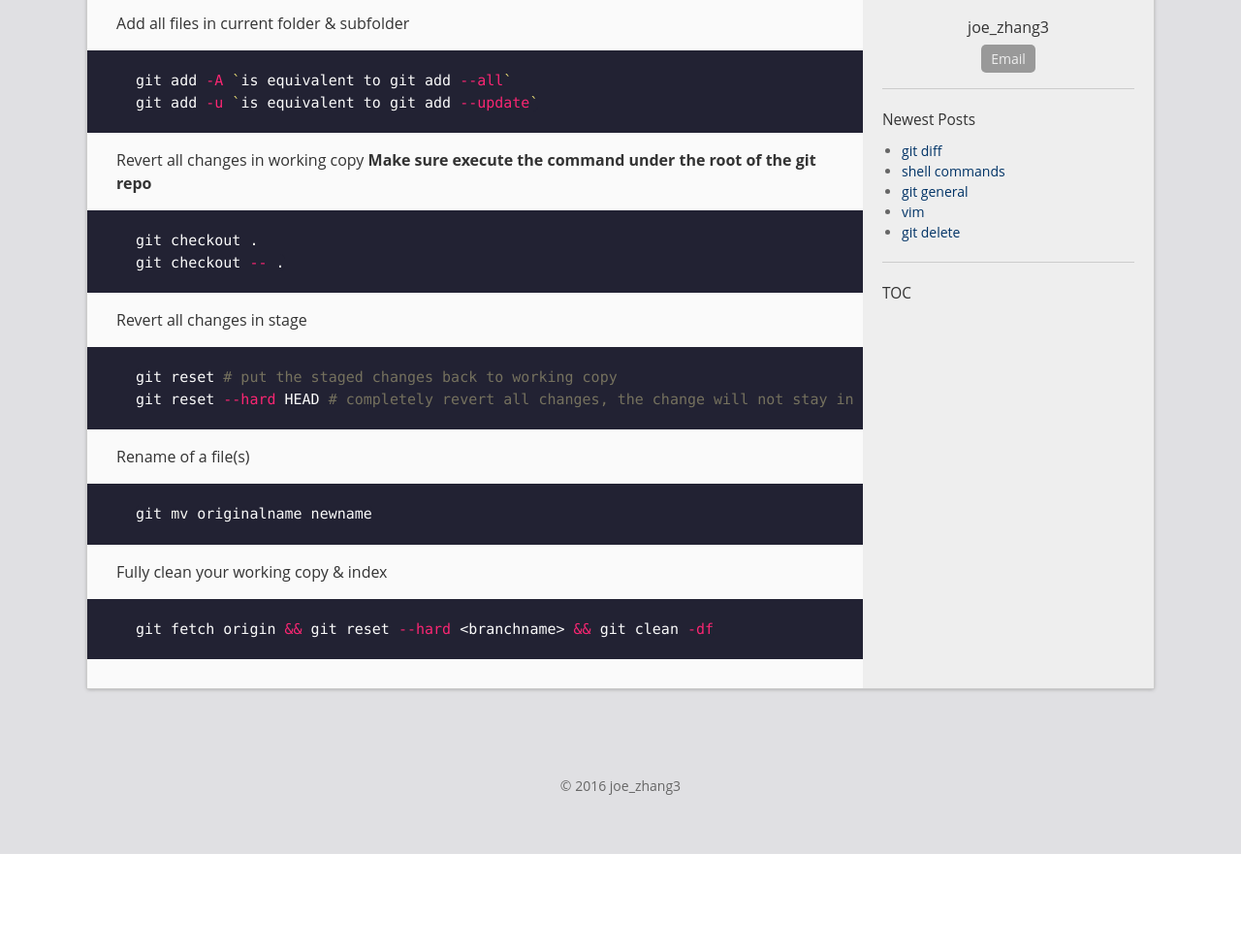
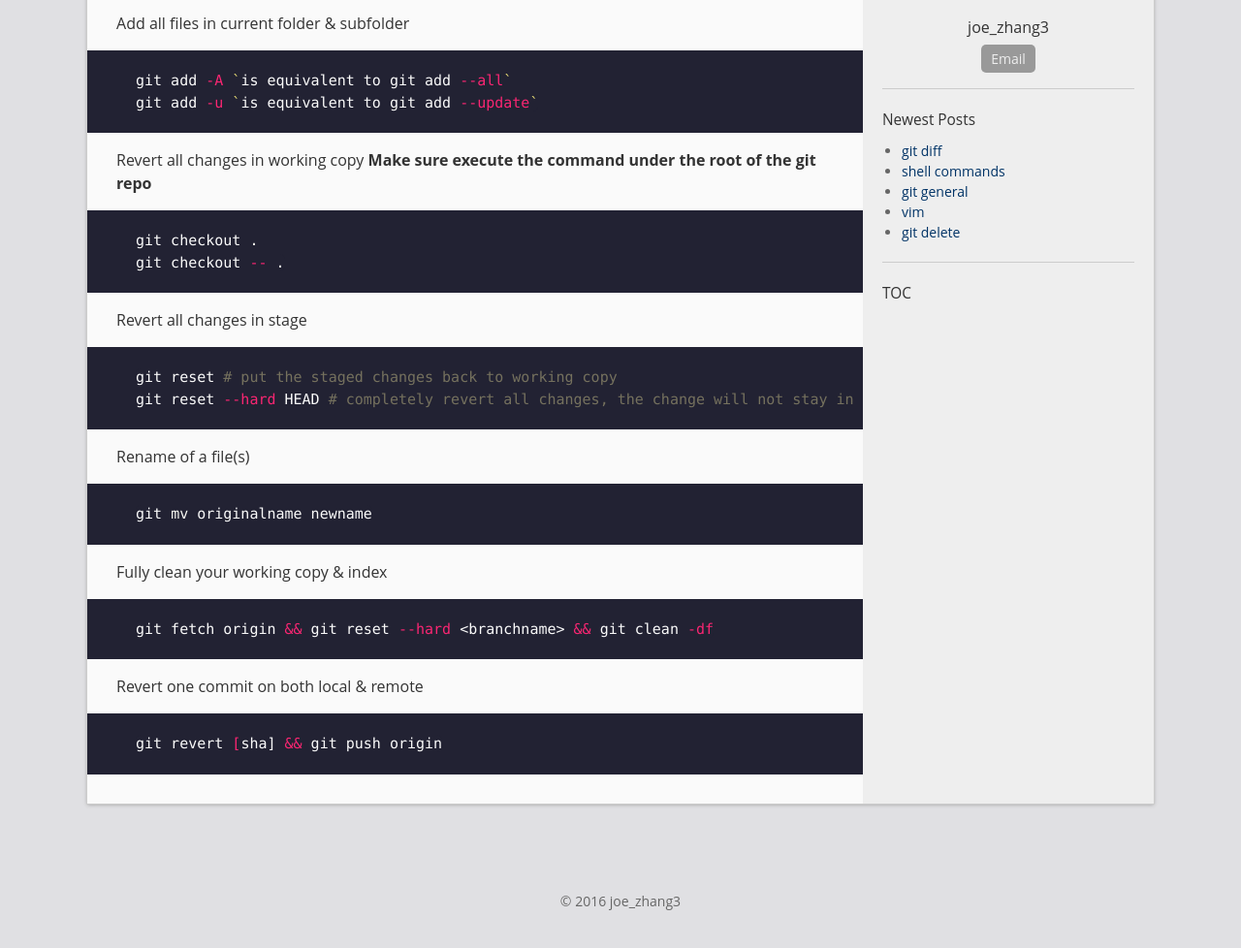
Before and after one commit to joe-zhang3/joe-zhang3.github.io, a Jekyll site: the page built from _posts/2016-04-11-git-general-command.md, in a window 1280 px wide, cut to the strip 261-1261 px from the top of the page. Shown: the top 978 px of the strip at 97% size. Built offline with Jekyll 4.4.1, drawn with Linux system fonts in a browser that asks for light colours; before the commit the page ends 1142 px from its top, so only the background shows below that.

Commit message:
Add commond for revert some commits

```diff
--- a/_posts/2016-04-11-git-general-command.md
+++ b/_posts/2016-04-11-git-general-command.md
@@ -40,3 +40,9 @@ Fully clean your working copy & index
 ~~~shell
 git fetch origin && git reset --hard <branchname> && git clean -df
 ~~~
+
+Revert one commit on both local & remote
+
+~~~shell
+git revert [sha] && git push origin
+~~~
```
